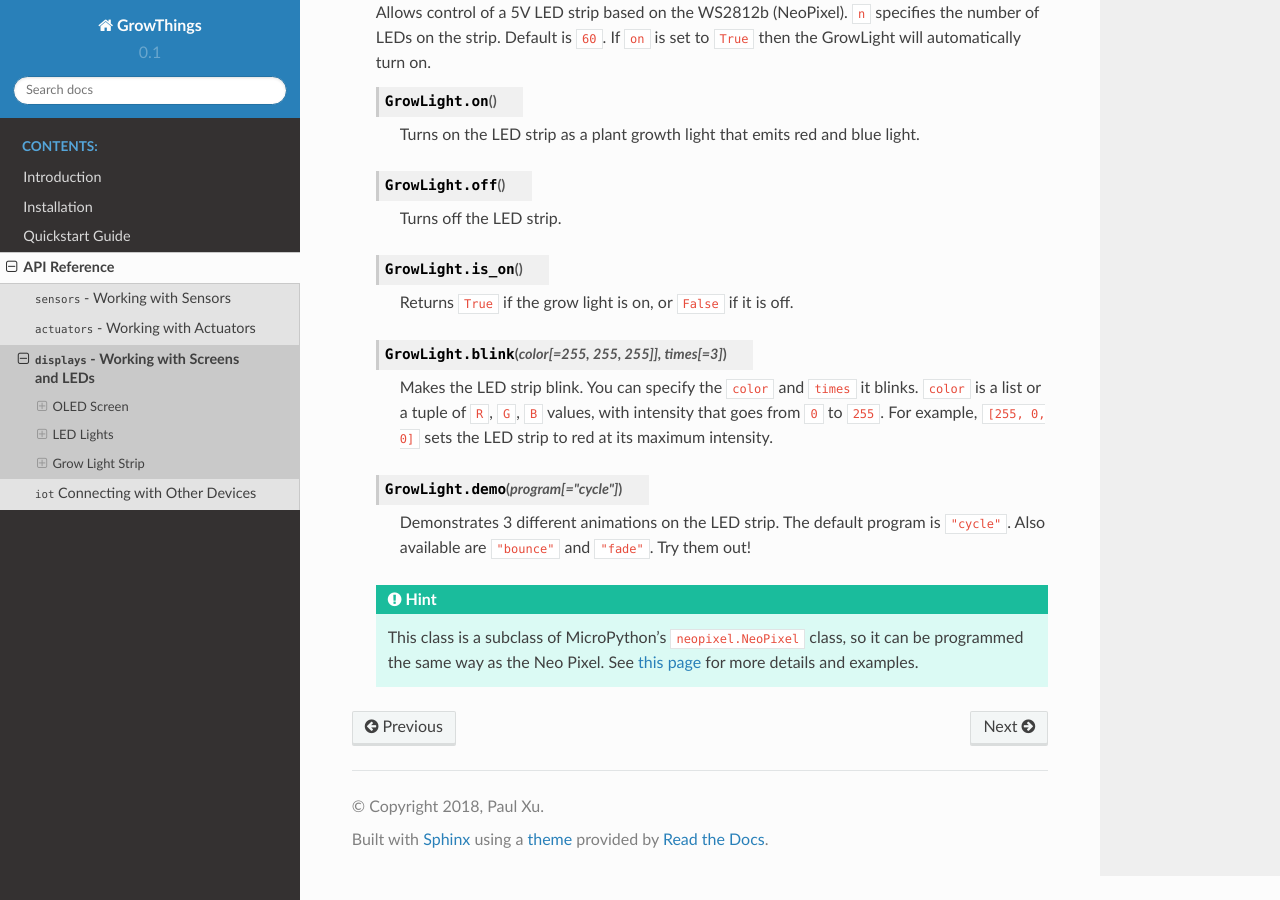
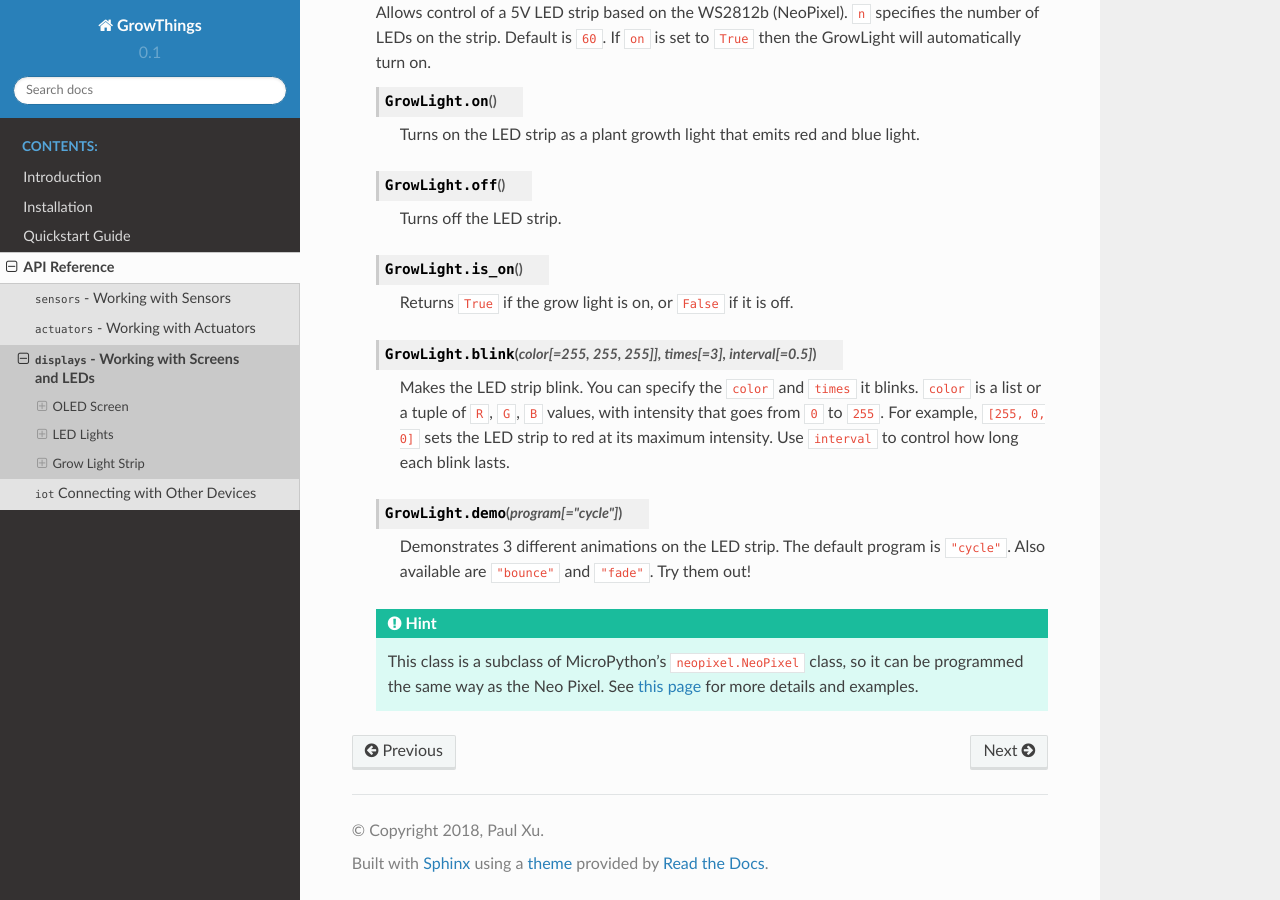
Before and after one commit to digicosmos86/growthings-docs, a Sphinx documentation site: the page built from source/displays.rst, in a window 1280 px wide and 900 px high, scrolled down 2492 px. Built offline with Sphinx 7.4.7 and the Read the Docs theme 2.0.0, drawn with Linux system fonts in a browser that asks for light colours.

Commit message:
fixed an error in GrowLight

```diff
--- a/source/displays.rst
+++ b/source/displays.rst
@@ -98,9 +98,9 @@ Grow Light Strip
 
         Returns ``True`` if the grow light is on, or ``False`` if it is off.
 
-    .. method:: GrowLight.blink(color[=255, 255, 255]], times[=3])
+    .. method:: GrowLight.blink(color[=255, 255, 255]], times[=3], interval[=0.5])
 
-        Makes the LED strip blink. You can specify the ``color`` and ``times`` it blinks. ``color`` is a list or a tuple of ``R``, ``G``, ``B`` values, with intensity that goes from ``0`` to ``255``. For example, ``[255, 0, 0]`` sets the LED strip to red at its maximum intensity.
+        Makes the LED strip blink. You can specify the ``color`` and ``times`` it blinks. ``color`` is a list or a tuple of ``R``, ``G``, ``B`` values, with intensity that goes from ``0`` to ``255``. For example, ``[255, 0, 0]`` sets the LED strip to red at its maximum intensity. Use ``interval`` to control how long each blink lasts.
 
     .. method:: GrowLight.demo(program[="cycle"])
 
```
Also changed, not shown: 2 other files.
